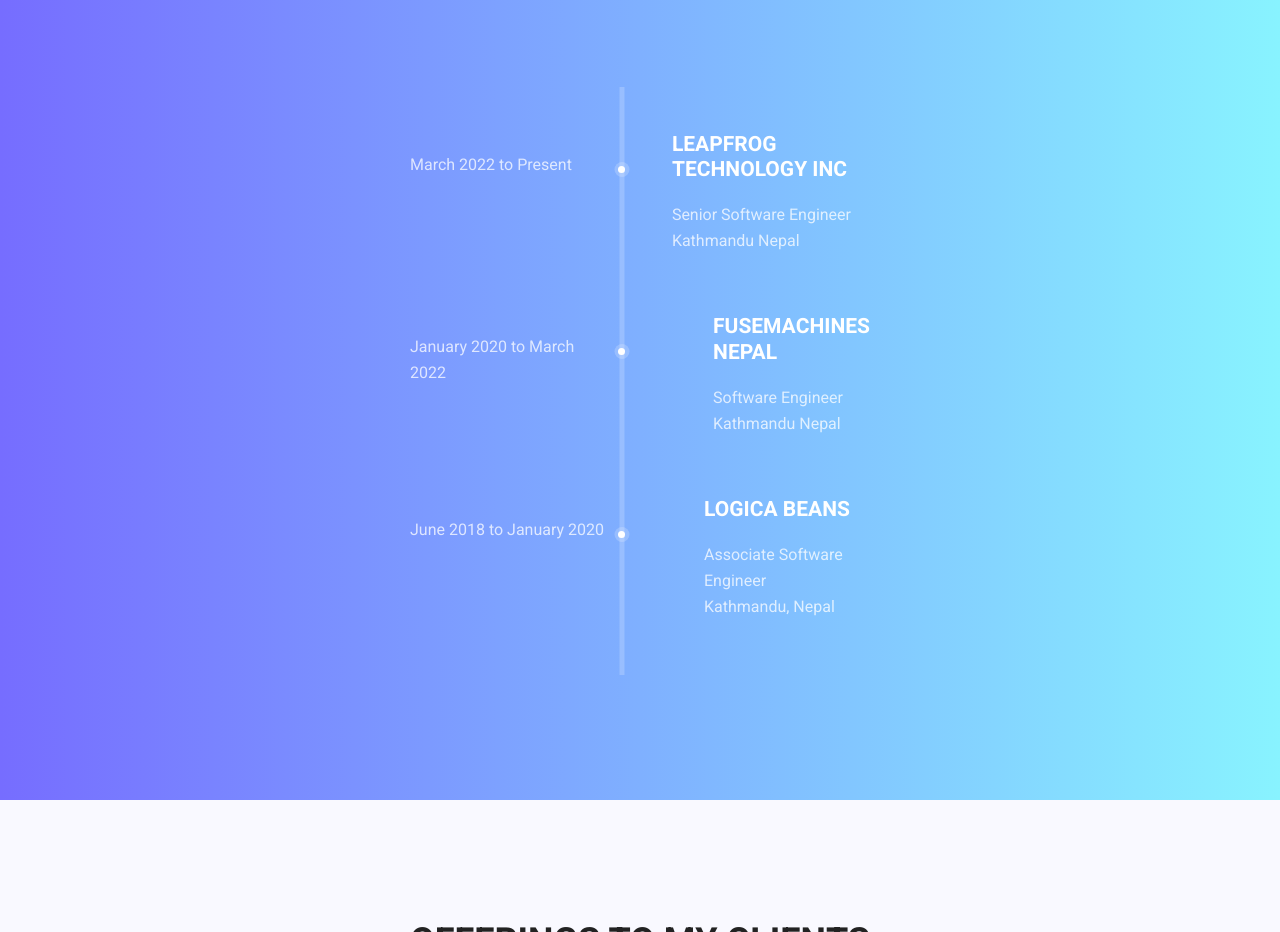
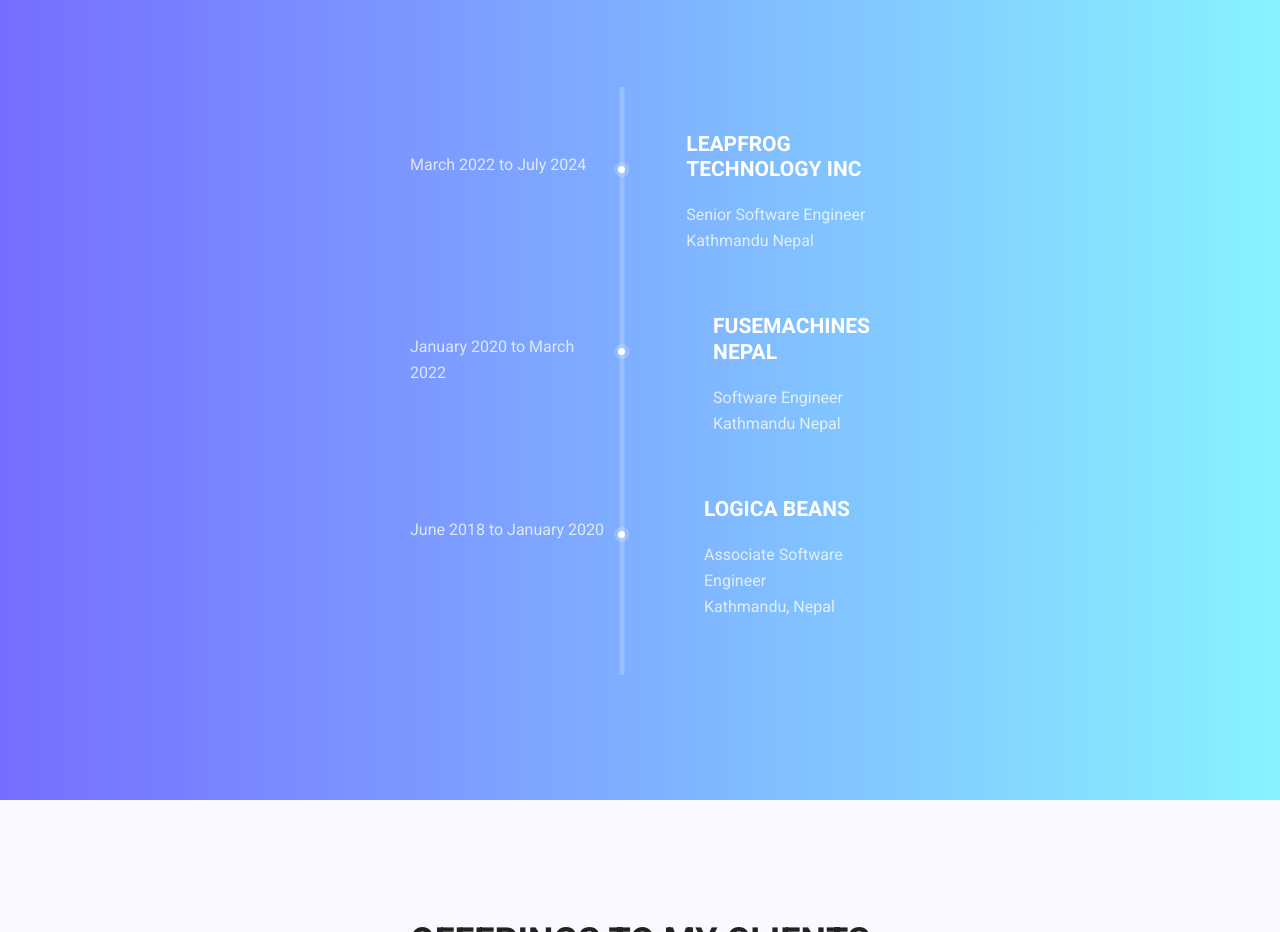
Before and after one commit to sudip-bolakhe/personal-website, a plain HTML site: page index.html in a window 1280 px wide. Shown: the part 1760-2692 px from the top of the page. Drawn offline with Linux system fonts and the light colour scheme.

Commit message:
Update exprience at leapfrog

```diff
--- a/index.html
+++ b/index.html
@@ -163,7 +163,7 @@
 									<span></span>
 									<div class="media">
 										<div class="d-flex">
-											<p>March 2022 to Present</p>
+											<p>March 2022 to July 2024</p>
 										</div>
 										<div class="media-body">
 											<h4>Leapfrog Technology Inc</h4>
```
